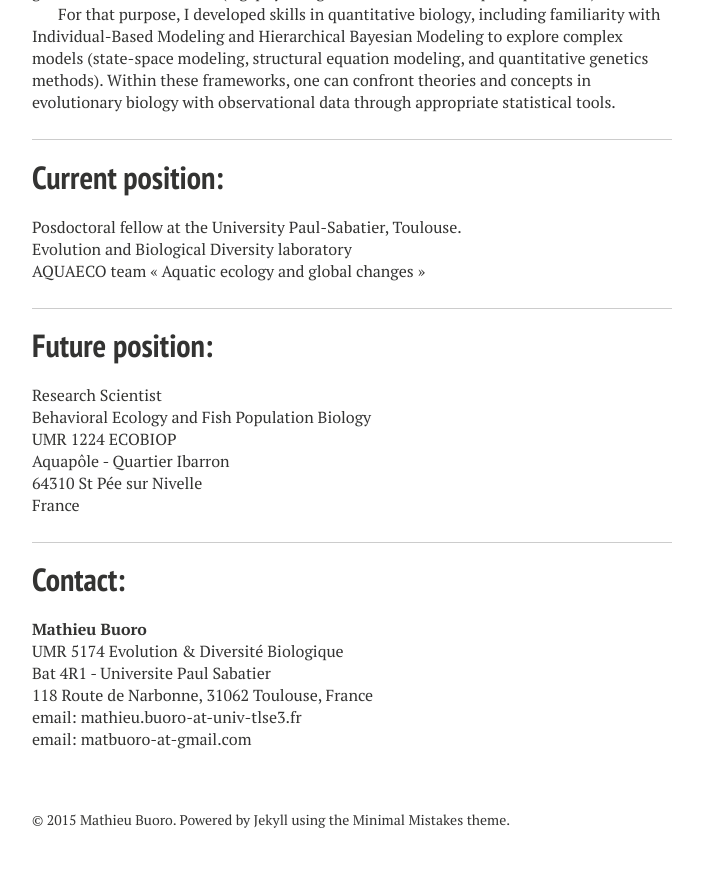
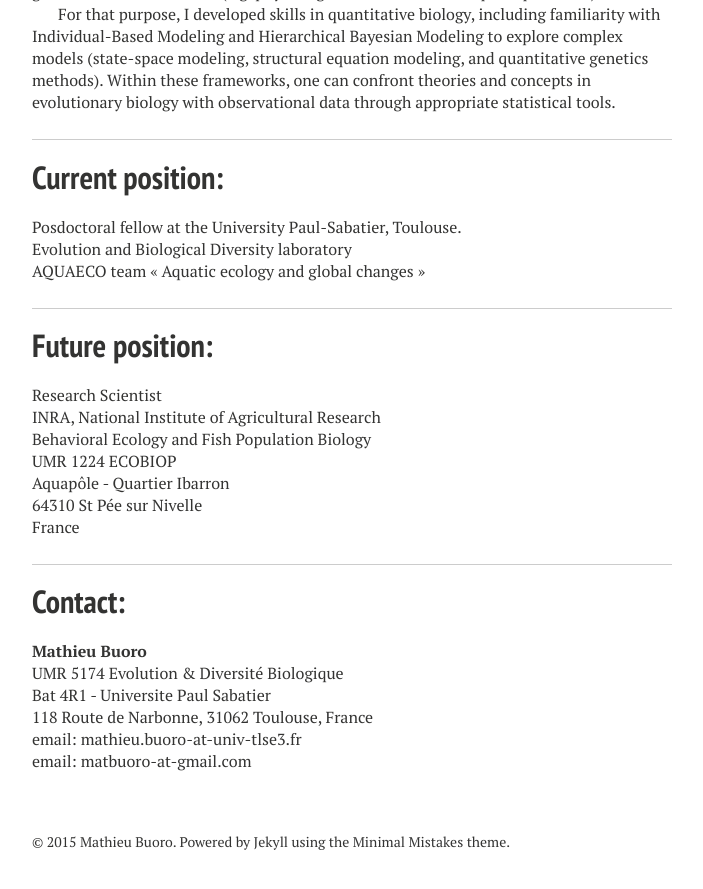
Before and after one commit to matbuoro/matbuoro.github.io, a Jekyll site: the page built from index.md, in a window 1280 px wide and 900 px high, scrolled down 761 px. Shown: the top 889 px of the window, without its empty margins (288-991 px from the left). Built offline with Jekyll 4.4.1, drawn with Linux system fonts in a browser that asks for light colours; nearby versions of some CDN libraries.

Commit message:
add INRA

```diff
--- a/index.md
+++ b/index.md
@@ -32,6 +32,7 @@ AQUAECO team « Aquatic ecology and global changes »
 # Future position:
 
 Research Scientist
+INRA, National Institute of Agricultural Research
 Behavioral Ecology and Fish Population Biology
 UMR 1224 ECOBIOP
 Aquapôle - Quartier Ibarron
```
Also changed, not shown: about.md (+1 -0 lines).
